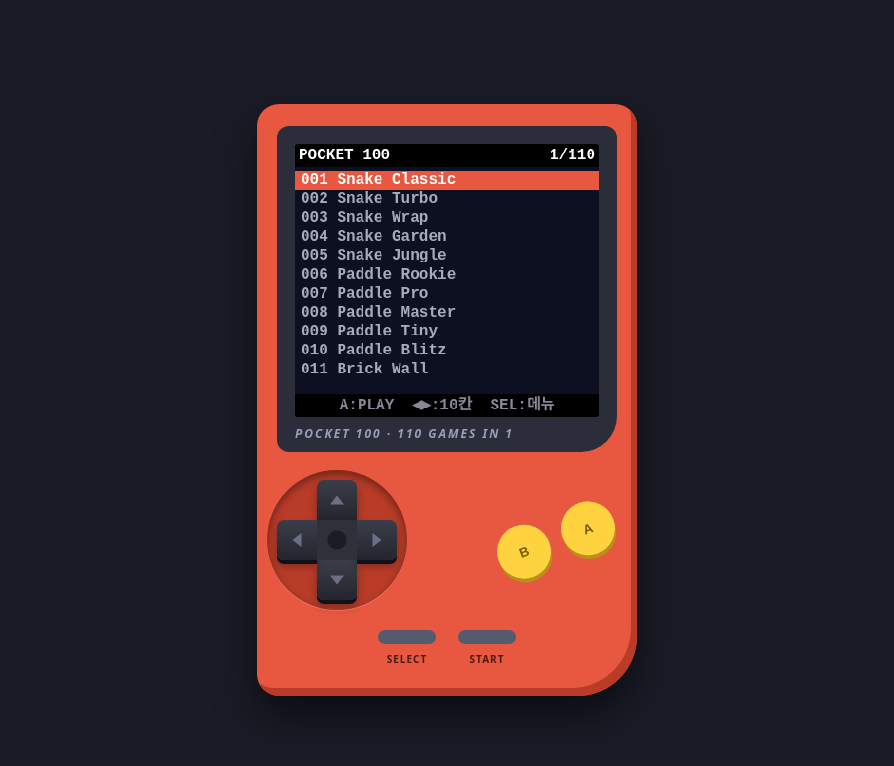
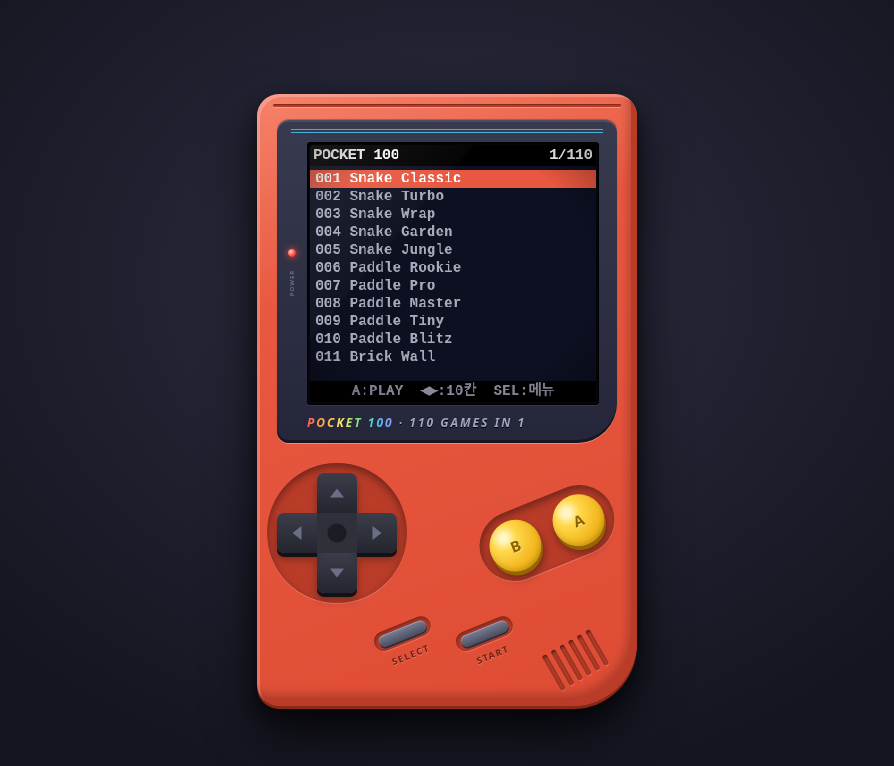
Before and after one commit to tlscksgur/GameBoy, a plain HTML site: page index.html in a window 1280 px wide. Shown: the whole page, without its empty margins (193-1087 px from the left). Drawn offline with Linux system fonts and the light colour scheme.

Commit message:
Console shell redesign to match the d-pad
Shaded body, bezel with stripes, power LED and glass glare, glossy A/B domes in a well,
rubber START/SELECT in slots, speaker grille.

Co-Authored-By: Claude Opus 5.5 <noreply@anthropic.com>

```diff
--- a/index.html
+++ b/index.html
@@ -5,51 +5,90 @@
 <meta name="viewport" content="width=device-width,initial-scale=1,user-scalable=no">
 <title>Pocket 100</title>
 <style>
-  :root { --body:#e8573f; --body-dark:#b93c28; --bezel:#2b2d3a; --btn:#2a2a33; --ab:#ffd23f; }
+  :root { --body:#e8573f; --body-hi:#f6826a; --body-dark:#b93c28; --body-deep:#8a2716; --ink:#6a1f10; }
   * { box-sizing:border-box; -webkit-tap-highlight-color:transparent; user-select:none; }
-  body { margin:0; min-height:100vh; display:grid; place-items:center; background:#1a1b26; font-family:system-ui,sans-serif; }
-  .console { width:min(380px,100vw - 32px); margin:16px; padding:22px 20px 30px; background:var(--body);
-    border-radius:22px 22px 60px 22px; box-shadow:inset -6px -8px 0 var(--body-dark), 0 20px 40px #0008; }
-  .bezel { background:var(--bezel); border-radius:12px 12px 36px 12px; padding:18px 18px 10px; }
-  canvas { display:block; width:100%; aspect-ratio:160/144; background:#0d1021; image-rendering:pixelated; border-radius:3px; }
-  .brand { color:#9aa0b8; font:italic 700 12px system-ui; letter-spacing:2px; margin-top:8px; }
-  .controls { display:flex; justify-content:space-between; align-items:center; margin-top:28px; }
+  body { margin:0; min-height:100vh; display:grid; place-items:center; font-family:system-ui,sans-serif;
+    background:#14151f radial-gradient(ellipse at 50% 35%, #2c2e42 0%, #14151f 70%); }
+
+  /* shell: lit from the top-left, thick rounded edge at the bottom-right */
+  .console { position:relative; width:min(380px,100vw - 32px); margin:16px; padding:26px 20px 44px; border-radius:22px 22px 64px 22px;
+    background:linear-gradient(160deg, var(--body-hi) 0%, var(--body) 30%, #de4c34 100%);
+    box-shadow:inset 3px 3px 0 #ffffff38, inset -6px -8px 0 var(--body-dark), inset -9px -12px 8px #0003,
+      0 3px 0 var(--body-deep), 0 26px 50px #000b, 0 8px 16px #0007; }
+  .console::before { content:""; position:absolute; left:16px; right:16px; top:10px; height:3px; border-radius:2px;
+    background:var(--body-dark); box-shadow:inset 0 1px 1px #0005, 0 1px 0 #fff4; } /* top seam */
+
+  /* screen bezel */
+  .bezel { position:relative; background:linear-gradient(#383a4f,#25263a); border-radius:12px 12px 40px 12px; padding:22px 18px 12px 30px;
+    box-shadow:inset 0 2px 0 #ffffff18, inset 0 -3px 0 #0006, 0 1px 0 #fff5, 0 -1px 1px #0004; }
+  .bezel::before { content:""; position:absolute; left:14px; right:14px; top:9px; height:4px;
+    background:linear-gradient(#9b8cff 0 1px, transparent 1px 3px, #4cc9f0 3px 4px); opacity:.85; }
+  .led { position:absolute; left:11px; top:40%; width:8px; height:8px; border-radius:50%;
+    background:radial-gradient(circle at 35% 35%, #ffd0c8, #ff4b3b 55%, #a8160c); box-shadow:0 0 6px 1px #ff4b3baa; }
+  .led::after { content:"POWER"; position:absolute; left:50%; top:30px; transform:translateX(-50%) rotate(-90deg);
+    font:700 6px system-ui; letter-spacing:1px; color:#6b6f85; white-space:nowrap; }
+  .screen { position:relative; padding:3px; border-radius:4px; background:#07080e; box-shadow:inset 0 0 0 1px #000, inset 0 3px 6px #000c, 0 1px 0 #ffffff14; }
+  .screen::after { content:""; position:absolute; inset:3px; border-radius:3px; pointer-events:none;
+    background:linear-gradient(130deg, #ffffff17 0%, #ffffff06 32%, transparent 33%), radial-gradient(ellipse at 50% 50%, transparent 70%, #0005 100%); } /* glass glare + edge vignette */
+  canvas { display:block; width:100%; aspect-ratio:160/144; background:#0d1021; image-rendering:pixelated; border-radius:2px; }
+  .brand { margin-top:9px; white-space:nowrap; font:italic 800 12px system-ui; letter-spacing:2px; color:#a3a8c3; text-shadow:0 1px 0 #000; }
+  .brand b { background:linear-gradient(90deg,#ff5d5d,#ffb347,#ffe66d,#7ae582,#4cc9f0,#9b8cff); -webkit-background-clip:text; background-clip:text; color:transparent; text-shadow:none; }
+
+  .controls { display:flex; justify-content:space-between; align-items:center; margin-top:30px; }
+
+  /* d-pad */
   .dpad { position:relative; width:120px; height:120px; }
-  /* recessed well the cross sits in */
   .dpad::before { content:""; position:absolute; inset:-10px; border-radius:50%; background:var(--body-dark);
-    box-shadow:inset 0 4px 8px #0006, 0 1px 0 #fff3; }
+    box-shadow:inset 0 4px 8px #0006, 0 1px 0 #fff3; } /* recessed well */
   .dpad button { position:absolute; width:40px; height:40px; border:0; background:linear-gradient(#3b3d4a,#24252e);
     box-shadow:0 4px 0 #111218, 0 6px 8px #0005; }
   .dpad [data-k=up]{left:40px;top:0;border-radius:7px 7px 0 0} .dpad [data-k=down]{left:40px;bottom:0;border-radius:0 0 7px 7px}
   .dpad [data-k=left]{left:0;top:40px;border-radius:7px 0 0 7px} .dpad [data-k=right]{right:0;top:40px;border-radius:0 7px 7px 0}
-  /* arrow triangles */
   .dpad button::before { content:""; position:absolute; left:50%; top:50%; transform:translate(-50%,-50%); border:7px solid transparent; }
   .dpad [data-k=up]::before{border-bottom:9px solid var(--ar,#6b6f85);border-top-width:0}
   .dpad [data-k=down]::before{border-top:9px solid var(--ar,#6b6f85);border-bottom-width:0}
   .dpad [data-k=left]::before{border-right:9px solid var(--ar,#6b6f85);border-left-width:0}
   .dpad [data-k=right]::before{border-left:9px solid var(--ar,#6b6f85);border-right-width:0}
-  /* center hub with a thumb dimple */
   .dpad::after { content:""; position:absolute; left:40px; top:40px; width:40px; height:40px; pointer-events:none;
-    background:radial-gradient(circle,#1c1d24 0 9px,#2f3039 10px); }
-  .dpad button.on { transform:translateY(3px); box-shadow:0 1px 0 #111218; filter:none; background:linear-gradient(#2f3039,#1d1e25); }
-  .dpad button.on { --ar:#c8cce0; }
-  .ab { display:flex; gap:14px; transform:rotate(-20deg); }
-  .ab button { width:54px; height:54px; border-radius:50%; border:0; background:var(--ab); font-weight:800; color:#7a5a00; box-shadow:0 4px 0 #b8901a; }
-  .sys { display:flex; justify-content:center; gap:22px; margin-top:26px; }
-  .sys button { width:58px; height:14px; border-radius:7px; border:0; background:#555a6e; }
-  .sys span { display:block; text-align:center; font-size:10px; color:#4a1a10; font-weight:700; margin-top:4px; letter-spacing:1px; }
+    background:radial-gradient(circle,#1c1d24 0 9px,#2f3039 10px); } /* center hub */
+  .dpad button.on { transform:translateY(3px); box-shadow:0 1px 0 #111218; filter:none; background:linear-gradient(#2f3039,#1d1e25); --ar:#c8cce0; }
+
+  /* A / B: glossy domes in a shared pill-shaped well */
+  .ab { display:flex; gap:16px; padding:9px 10px; border-radius:40px; transform:rotate(-22deg);
+    background:var(--body-dark); box-shadow:inset 0 4px 8px #0006, 0 1px 0 #fff3; }
+  .ab button { width:52px; height:52px; border-radius:50%; border:0; font:800 15px system-ui; color:#8a6200; text-shadow:0 1px 0 #fff7;
+    background:radial-gradient(circle at 34% 28%, #fff6c4 0 7%, #ffd84a 26%, #f2b51c 66%, #c98d08);
+    box-shadow:0 4px 0 #946600, 0 7px 9px #0006, inset 0 -3px 5px #0002; }
+  .ab button.on { transform:translateY(3px); filter:none; box-shadow:0 1px 0 #946600, 0 2px 3px #0005, inset 0 2px 5px #0003;
+    background:radial-gradient(circle at 34% 28%, #f3e3a0 0 7%, #f0c832 26%, #dc9f14 66%, #b07c06); }
+
+  /* START / SELECT: rubber pills in slots */
+  .sys { display:flex; justify-content:center; gap:22px; margin-top:30px; }
+  .sys > div { display:flex; flex-direction:column; align-items:center; transform:rotate(-22deg); }
+  .slot { padding:4px 5px; border-radius:12px; background:var(--body-dark); box-shadow:inset 0 2px 4px #0006, 0 1px 0 #fff3; }
+  .sys button { display:block; width:50px; height:12px; border-radius:6px; border:0;
+    background:linear-gradient(#787d93,#4a4e61); box-shadow:0 2px 0 #2c2f3c, inset 0 1px 0 #fff4; }
+  .sys button.on { transform:translateY(2px); filter:none; box-shadow:inset 0 1px 2px #0006; }
+  .sys span { margin-top:6px; font:800 9px system-ui; letter-spacing:1.5px; color:var(--ink); text-shadow:0 1px 0 #fff4; }
+
+  /* speaker grille */
+  .speaker { position:absolute; right:34px; bottom:26px; display:flex; gap:5px; transform:rotate(-30deg); pointer-events:none; }
+  .speaker i { width:5px; height:40px; border-radius:3px; background:var(--body-dark); box-shadow:inset 0 2px 3px #0008, 0 1px 0 #fff3; }
+
   button { cursor:pointer; touch-action:none; }
   button.on { filter:brightness(1.4); transform:translateY(2px); }
   .help { color:#6b6f85; font-size:12px; text-align:center; margin-top:12px; }
   @media (hover:none) { .help { display:none; } }
+  @media (max-width:360px) { .speaker { right:22px; gap:4px; } .speaker i { height:32px; } .brand { font-size:10px; letter-spacing:1px; } }
 </style>
 </head>
 <body>
 <div>
   <div class="console">
     <div class="bezel">
-      <canvas id="scr" width="320" height="288"></canvas>
-      <div class="brand">POCKET 100 · 110 GAMES IN 1</div>
+      <span class="led" aria-hidden="true"></span>
+      <div class="screen"><canvas id="scr" width="320" height="288"></canvas></div>
+      <div class="brand"><b>POCKET 100</b> · 110 GAMES IN 1</div>
     </div>
     <div class="controls">
       <div class="dpad">
@@ -59,9 +98,10 @@
       <div class="ab"><button data-k="b">B</button><button data-k="a">A</button></div>
     </div>
     <div class="sys">
-      <div><button data-k="select" aria-label="Select"></button><span>SELECT</span></div>
-      <div><button data-k="start" aria-label="Start"></button><span>START</span></div>
+      <div><div class="slot"><button data-k="select" aria-label="Select"></button></div><span>SELECT</span></div>
+      <div><div class="slot"><button data-k="start" aria-label="Start"></button></div><span>START</span></div>
     </div>
+    <div class="speaker" aria-hidden="true"><i></i><i></i><i></i><i></i><i></i><i></i></div>
   </div>
   <div class="help">키보드: 방향키 · Z/Space=A · X=B · Enter=Start · Shift=Select(메뉴로)</div>
 </div>
```
